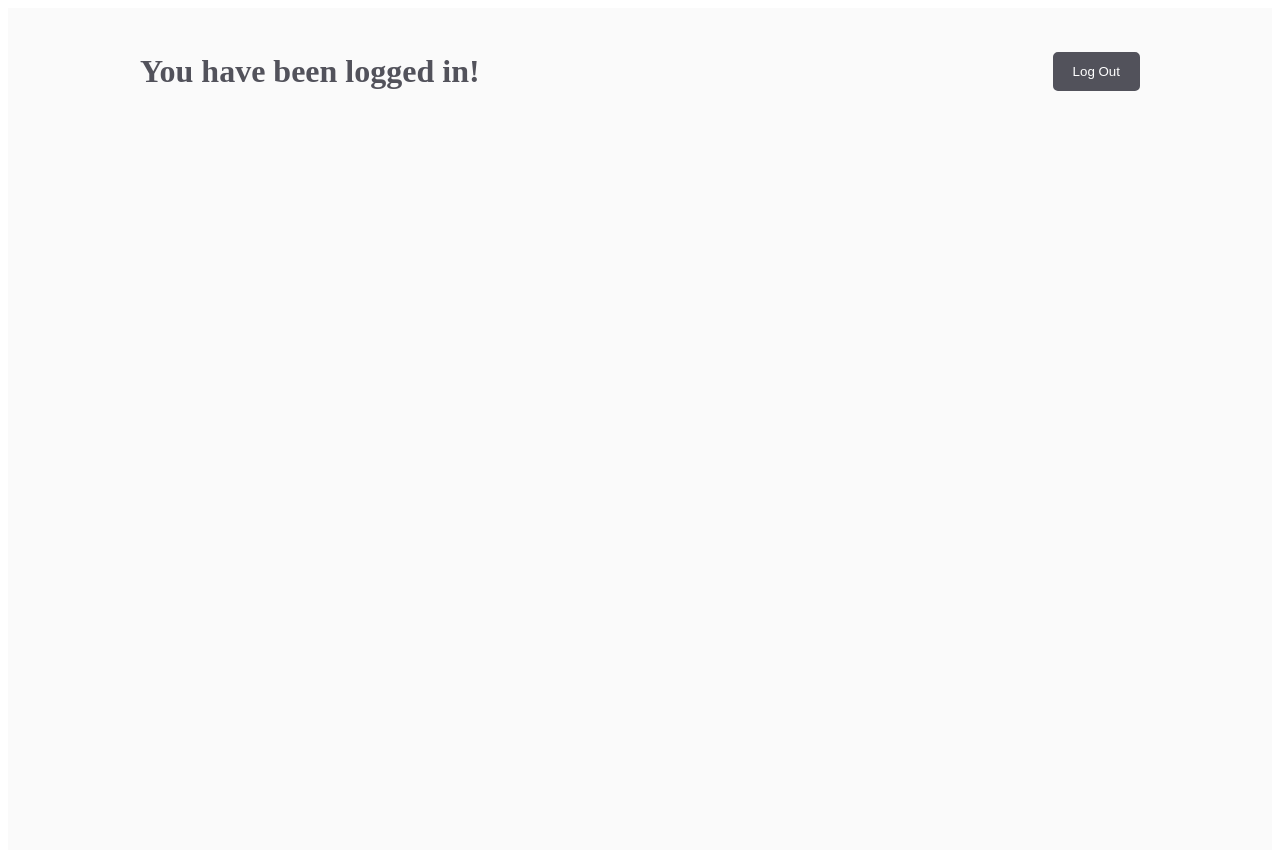
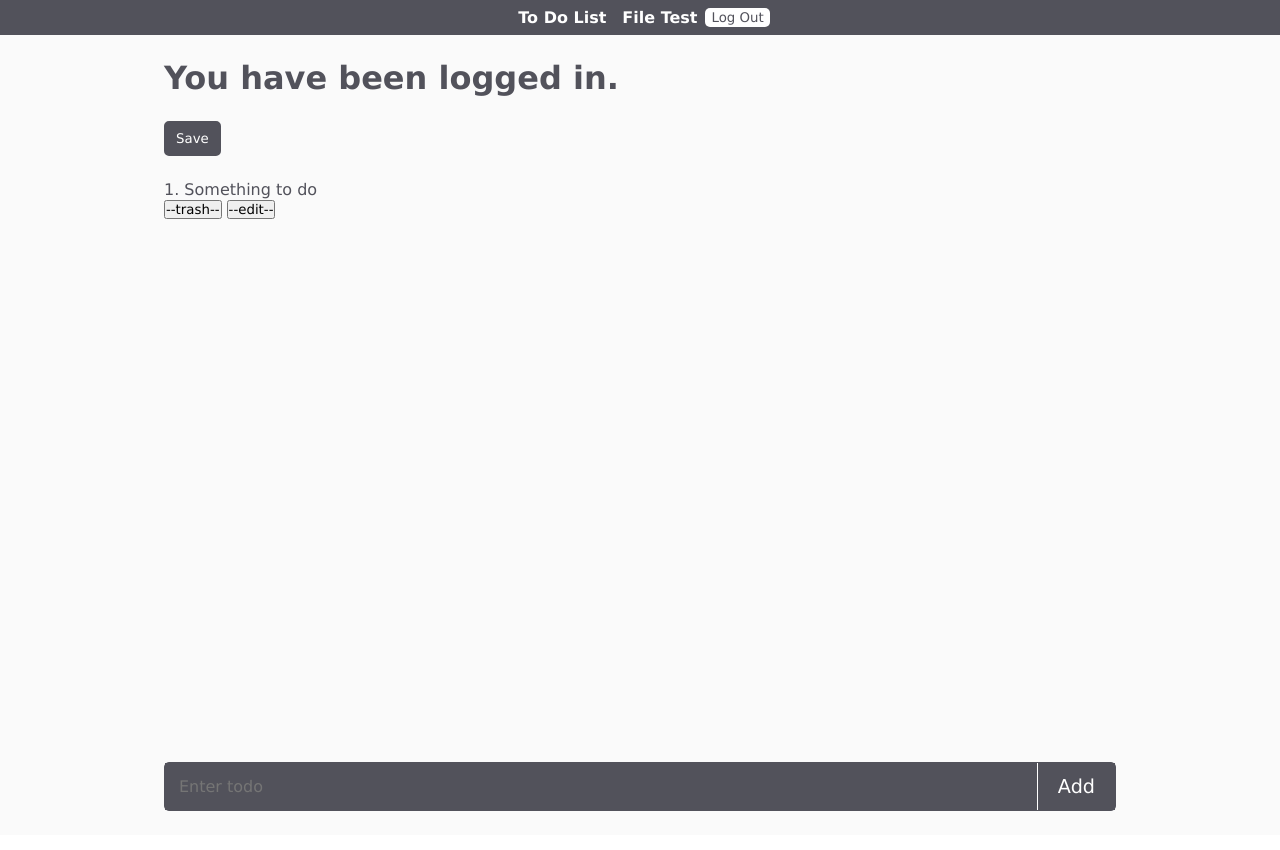
Before and after one commit to aulitech/auli-dash-test, a SvelteKit app: page /dashboard in a window 1280 px wide. Shown: the top 850 px of the page. Built offline with nearby package versions, Linux system fonts and the light colour scheme; no server answers; the database is empty; sample sign-in values are in the browser's storage.

Commit message:
create save text file page

```diff
--- a/package.json
+++ b/package.json
@@ -27,6 +27,8 @@
 	},
 	"type": "module",
 	"dependencies": {
-		"firebase": "^9.23.0"
+		"firebase": "^9.23.0",
+		"fs": "^0.0.1-security",
+		"fs-extra": "^11.1.1"
 	}
 }
--- a/src/app.html
+++ b/src/app.html
@@ -6,6 +6,15 @@
 		<link rel="icon" href="%sveltekit.assets%/favicon.png" />
 		<meta name="viewport" content="width=device-width" />
 		%sveltekit.head%
+		<style>
+			* {
+				box-sizing: border-box;
+				padding: 0;
+				margin: 0;
+				transition-duration: 200ms;
+				font-family: Verdana, Geneva, Tahoma, sans-serif;
+			}
+		</style>
 	</head>
 	<body data-sveltekit-preload-data="hover">
 		<div style="display: contents">%sveltekit.body%</div>
--- /dev/null
+++ b/src/components/Navbar.svelte
@@ -0,0 +1,43 @@
+<script>
+    import { authHandlers, showNav } from "../store/store";
+
+    function logOut() {
+        authHandlers.logout;
+        showNav.set({
+            isUser: false
+        })
+    }
+</script>
+
+<nav>
+    <a href="/dashboard">To Do List</a>
+    <a href="/fileTest">File Test</a>
+    <div>
+        <button on:click={authHandlers.logout}>Log Out</button>
+    </div>
+</nav>
+
+
+<style>
+    nav {
+        display: flex;
+        flex-direction: row;
+        align-items: center;
+        justify-content: center;
+        background-color: #52525b;
+    }
+    nav a{
+        margin: .5em;
+        color: white;
+        text-decoration: none;
+        font-weight: 800;
+    }
+    nav button {
+        padding: 2px 6px;
+        background: white;
+        color: #52525b;
+        border: none;
+        border-radius: 5px;
+        display: flex;
+    }
+</style>
--- a/src/routes/+layout.svelte
+++ b/src/routes/+layout.svelte
@@ -2,9 +2,15 @@
     import { onMount } from 'svelte';
     import { auth, db } from '../lib/firebase/firebase'
 	import { getDoc, doc, setDoc } from 'firebase/firestore';
-    import {authStore} from "../store/store";
+    import {authStore, showNav} from "../store/store";
+	import Navbar from '../components/Navbar.svelte';
 
     const nonAuthRoutes = ["/", "product"]
+
+    let storedNav = false;
+    showNav.subscribe((value) => {
+        storedNav = value;
+    })
 
     onMount(() => {
         console.log('mounting')
@@ -19,6 +25,12 @@
             if (user && currentPath === '/') {
                 window.location.href = "/dashboard";
                 return;
+            }
+
+            if (user) {
+                showNav.set({
+                    isUser: true
+                })
             }
 
             if (!user) {
@@ -56,9 +68,14 @@
     })
 </script>
 
-<div class="main-container">
 
-    <slot/>
+<div>
+    {#if storedNav.isUser}
+    <Navbar/>
+    {/if}
+    <div class="main-container">
+        <slot/>
+    </div>
 </div>
 
 <style>
--- a/src/routes/dashboard/+page.svelte
+++ b/src/routes/dashboard/+page.svelte
@@ -1,23 +1,89 @@
 <script>
-	import { authHandlers } from "../../store/store";
+    import { authHandlers, todoStore } from '../../store/store';
 
-    let testDataList = [];
-    function info() {
+    let todoList = ["Something to do"];
+    let currTodo = "";
+    let error = false;
+    let download = false;
+    let txtLink = "";
+    let firstTodo = 0;
 
+    function addTodo() {
+        if(firstTodo === 0) {
+            let remove = todoList.shift();
+            todoList = remove;
+            return;
+        }
+        error = false;
+        if(!currTodo) {
+            error = true;
+        }
+        todoList = [...todoList, currTodo];
+        currTodo = "";
     }
+
+    function setUpData() {
+        let todoMap = [];
+        let stored = {};
+
+        todoStore.subscribe((value) => {
+            stored = value;
+        });
+
+        const mapTodoList = (item, index) => {
+            return todoMap = [...todoMap, `${index + 1}. ${item}`];
+        }
+
+        todoStore.set({
+            data: []
+        });
+        console.log("Reset todoStore")
+
+        if(stored.data.length === 0) {
+            todoList.map(mapTodoList);
+            todoStore.set({
+                data: todoMap
+            });
+            console.log("Successful set todoStore");
+            download = true;
+            return downloadFile(todoMap);
+        }
+    }
+
+    function downloadFile(data) {
+        const blob = new Blob([data], {type: 'text/plain'});
+        txtLink = URL.createObjectURL(blob);
+    }
+
 </script>
 
 <div class="main-container">
     <div class="header-container">
-        <h1>You have been logged in!</h1>
-        <div>
-            <button on:click={authHandlers.logout}>Log Out</button>
-        </div>
+        <h1>You have been logged in.</h1>
+    </div>
+    <div class="header-container">
+        <button class="saveBtn" on:click={setUpData}>Save</button>
+        {#if download}
+        <a download="test.txt" href={`${txtLink}`}>Download text file</a>
+        {/if}
     </div>
     <main>
-
+        {#each todoList as todo, index}
+        <div>
+            <p>
+                {index+1}. {todo}
+            </p>
+            <div class="actions">
+                <button>--trash--</button>
+                <button>--edit--</button>
+            </div>
+        </div>
+        {/each}
     </main>
-
+    <div class={"enterTodo"}>
+        <input bind:value={currTodo} type="text" placeholder="Enter todo"/>
+        <button on:click={addTodo}>Add</button>
+    </div>
 </div>
 
 <style>
@@ -41,10 +107,18 @@
     .header-container button {
         background: #52525b;
         color: white;
-        padding: 10px 18px;
+        padding: 8px 10px;
         border: 2px solid #52525b;
         border-radius: 5px;
-
+        display: flex;
+    }
+    .saveBtn {
+        background: #52525b;
+        color: white;
+        padding: 8px 10px;
+        border: 2px solid #52525b;
+        border-radius: 5px;
+        display: flex;
     }
 
     main {
@@ -53,4 +127,43 @@
         gap: 8px;
         flex: 1;
     }
+
+    .errorTodo {
+        border-color: 2px solid red;
+    }
+
+    .enterTodo {
+        display: flex;
+        align-items:stretch;
+        border: 1px solid #52525b;
+        border-radius: 5px;
+    }
+
+    .enterTodo input {
+        background: #52525b;
+        border: none;
+        padding: 14px;
+        color: white;
+        flex: 1;
+        font-size: 1rem;
+    }
+
+    .enterTodo input:focus {
+        outline: none;
+    }
+
+    .enterTodo button {
+        padding: 10px 20px;
+        background: #52525b;
+        font-weight: 400;
+        color: white;
+        border: none;
+        border-left: 1px solid white;
+        font-size: 1.2rem;
+    }
+
+    .enterTodo button:hover {
+        cursor: pointer;
+        opacity: 70%;
+    }
 </style>
--- a/src/store/store.js
+++ b/src/store/store.js
@@ -1,8 +1,6 @@
 import { writable } from "svelte/store";
 import { createUserWithEmailAndPassword, signInWithEmailAndPassword, signOut } from "firebase/auth";
-import { auth, db } from "../lib/firebase/firebase";
-import { collection, addDoc } from "firebase/firestore";
-
+import { auth} from "../lib/firebase/firebase";
 
 export const authStore = writable({
     user: null,
@@ -22,11 +20,19 @@ export const authHandlers = {
     }
 }
 
-export const userNames = {
+export const todoStore = writable({
+    data: []
+})
+
+export const showNav = writable({
+    isUser: false
+})
+
+/*export const userNames = {
     addnames: async (first, last) => {
         await addDoc(collection(db, "users"), {
             first: first,
             last: last
         })
     }
-}
+}*/
```
Also changed, not shown: src/routes/fileTest/+page.svelte (added, +135 -0 lines), 1 other file (tests, documents, lock files or other folders).
